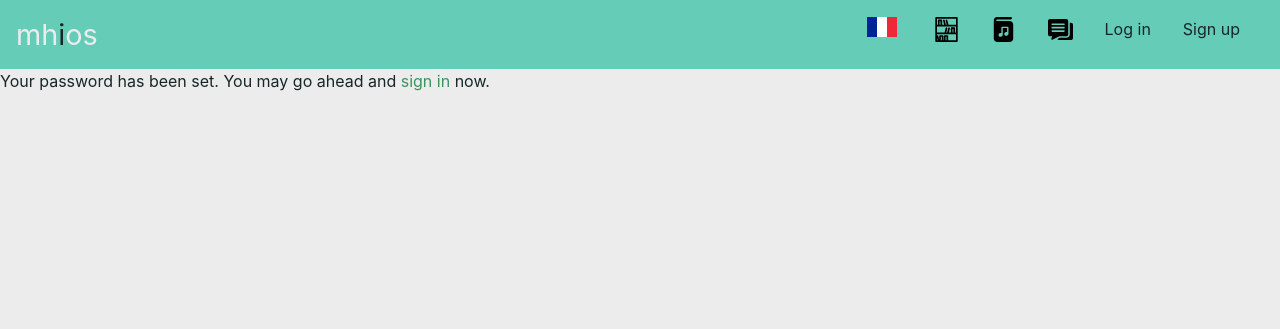
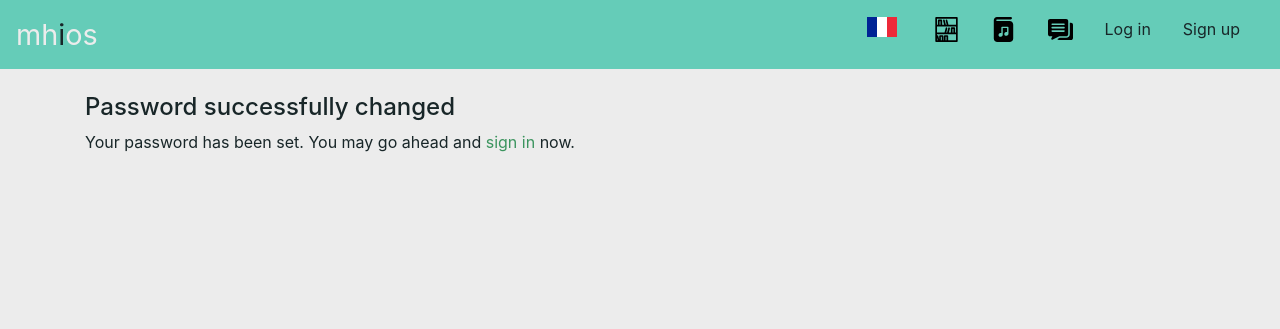
Before and after one commit to sebbelese/mhios, a Django app: template accounts/templates/registration/password_reset_complete.html in a window 1280 px wide. Shown: the top 329 px of the page. Run offline with Django 3.2, Linux system fonts and the light colour scheme; the template is opened without the code that fills it, so the values that code supplies are empty; some libraries are stand-ins or nearby versions.

Commit message:
template fix

```diff
--- a/accounts/templates/registration/password_reset_complete.html
+++ b/accounts/templates/registration/password_reset_complete.html
@@ -2,7 +2,11 @@
 {% load i18n %}
 
 {% block body %}
+<br/>
+<div class="container">
+  <h2>{% trans "Password successfully changed" %}</h2>
   <p>
     {% trans "Your password has been set. You may go ahead and" %} <a href="{% url 'login' %}">{% trans "sign in" %}</a> now.
-  </p>
+    </p>
+  </div>
 {% endblock %}
```
Also changed, not shown: accounts/locale/fr/LC_MESSAGES/django.po, library/locale/fr/LC_MESSAGES/django.po, myopenstories/locale/fr/LC_MESSAGES/django.po, reader/locale/fr/LC_MESSAGES/django.po.
